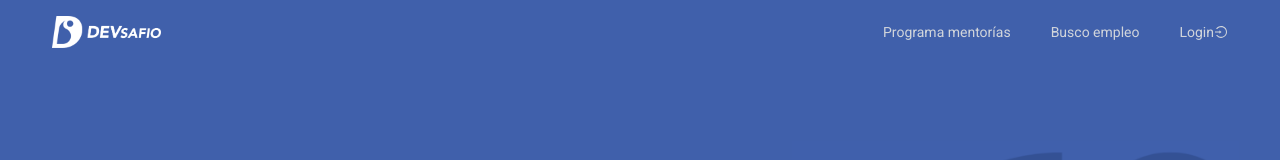
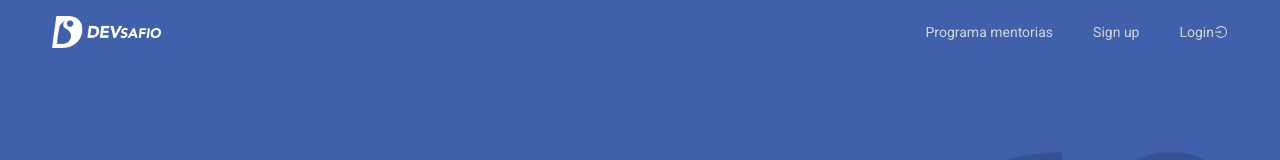
Before and after one commit to Frankiiize/DEVSAFIO, a React (Create React App) app: page / in a window 1280 px wide. Shown: the top 160 px of the page. Built offline with nearby package versions, Linux system fonts and the light colour scheme; what tw-elements would draw is missing.

Commit message:
nav updates

```diff
--- a/src/components/nav/Nav.js
+++ b/src/components/nav/Nav.js
@@ -3,22 +3,25 @@ import { Fragment } from 'react'
 import { Disclosure, Menu, Transition } from '@headlessui/react'
 import { MenuIcon, XIcon } from '@heroicons/react/outline'
 import {AiOutlineLogin} from 'react-icons/ai'
-import { Link } from "react-router-dom";
+import { Link, useLocation } from "react-router-dom";
 import logo from '../../assets/images/DEV-IMAGOTIPO-WHITE-HORIZONTAL.png';
 
 
 const navigation = [
-  { name: 'Programa mentorías', href: '#', current: false },
-  { name: 'Busco empleo', href: '/register', current: false },
+  { name: 'Sign up', href: '/register', current: false },
   { name: <React.Fragment>{'Login'} <AiOutlineLogin/></React.Fragment>, href: '/login', current: false,},
 ]
 
+const samePageNavigation = [
+  { name: 'Programa mentorias', href: '#program', current: false,  },
+]
 
 function classNames(...classes) {
   return classes.filter(Boolean).join(' ')
 }
 
 const Nav = () => {
+  const location = useLocation();
   return (
     <Disclosure as="nav" className="bg-primary px-5 md:px-10">
       {({ open }) => (
@@ -55,7 +58,25 @@ const Nav = () => {
 
                 <div className="hidden sm:block sm:ml-6">
                   <div className="flex space-x-4">
-                    {navigation.map((item) => (
+                    <>
+                      {
+                        location.pathname === '/' &&
+                          samePageNavigation.map((item) => (
+                            <a
+                            key={item.name}
+                            href={item.href}
+                            className={classNames(
+                              item.current ? 'bg-gray-900 text-white' : 'text-gray-300 hover:bg-gray-700 hover:text-white',
+                              'px-3 py-2 rounded-md text-sm font-medium  flex items-center'
+                            )}
+                            aria-current={item.current ? 'page' : undefined}
+                            >
+                              {item.name}
+                            </a>
+                          ))
+                      }
+                      {
+                        navigation.map((item) => (
 
                           <Link
                             key={item.name}
@@ -68,7 +89,9 @@ const Nav = () => {
                           >
                             {item.name}
                           </Link>
-                    ))}
+                        ))
+                      }
+                    </>
                   </div>
                 </div>
               </div>
--- a/src/index.css
+++ b/src/index.css
@@ -2,3 +2,9 @@
 @tailwind base;
 @tailwind components;
 @tailwind utilities;
+
+@layer base {
+    html {
+      @apply scroll-smooth;
+    }
+  }
```
Lines whose indentation alone changed are shown as unchanged.
